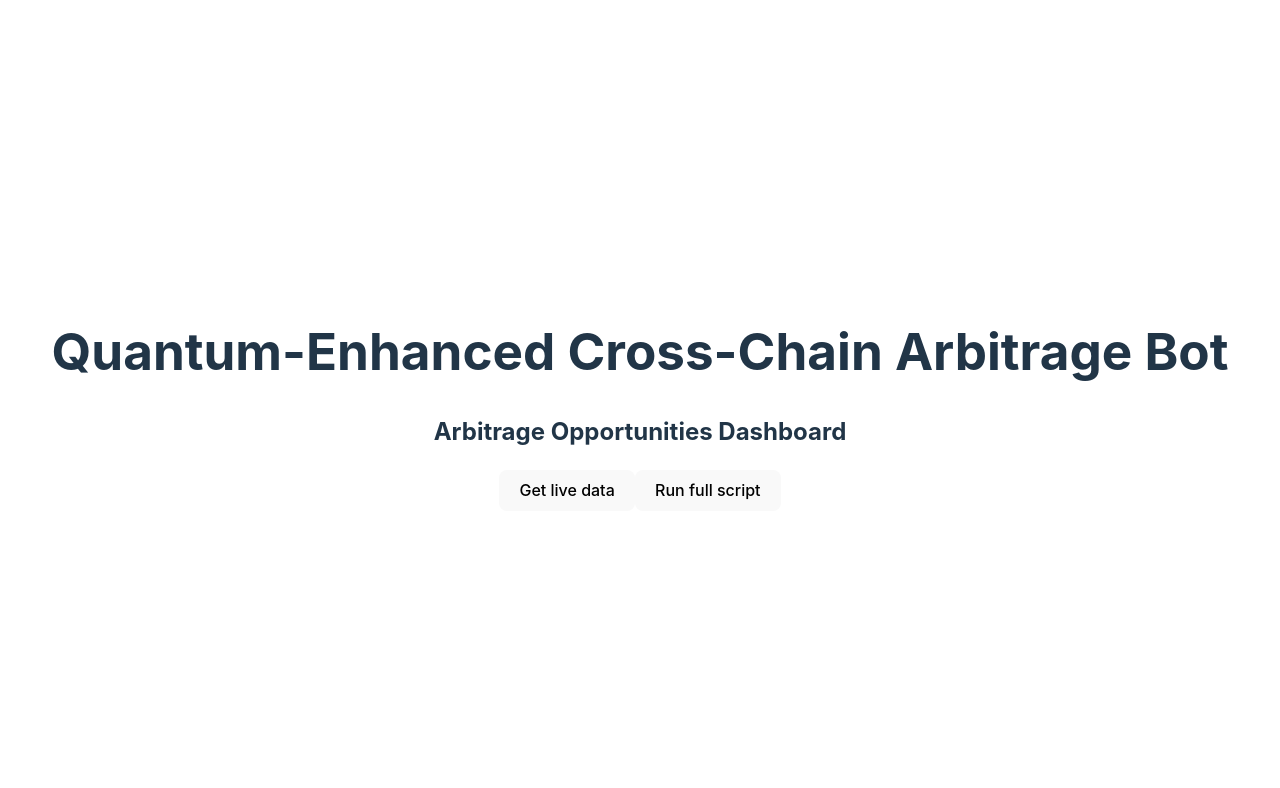
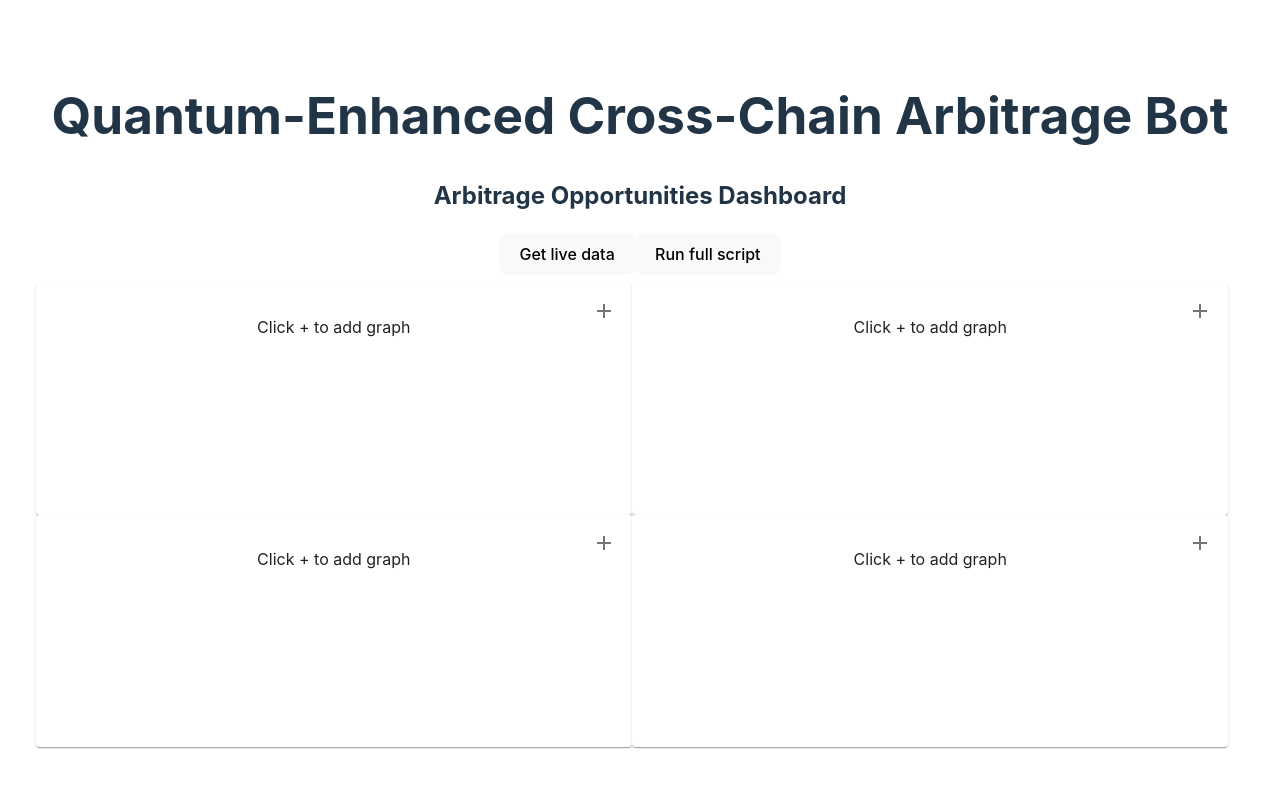
Before and after one commit to TumCucTom/quantum-cross-chain-arbitrage, a React (Vite) app in the folder code/web-app/qxab-frontend/: page / in a window 1280 px wide. Shown: the top 788 px of the page. Built offline with nearby package versions, Linux system fonts and the light colour scheme.

Commit message:
Made a grid with 4 graphs to observe the live/historical data

```diff
--- a/code/web-app/qxab-frontend/package.json
+++ b/code/web-app/qxab-frontend/package.json
@@ -10,6 +10,10 @@
     "preview": "vite preview"
   },
   "dependencies": {
+    "@emotion/react": "^11.14.0",
+    "@emotion/styled": "^11.14.0",
+    "@mui/icons-material": "^6.4.3",
+    "@mui/material": "^6.4.3",
     "react": "^19.0.0",
     "react-dom": "^19.0.0",
     "recharts": "^2.15.1"
--- a/code/web-app/qxab-frontend/src/components/ArbitageDashboard.tsx
+++ b/code/web-app/qxab-frontend/src/components/ArbitageDashboard.tsx
@@ -1,12 +1,18 @@
 import React, { useState } from 'react';
 import LiveDataGraph from './LiveDataGraph';
-import { CssBaseline } from '@mui/material';
+import Grid from '@mui/material/Grid';
+import { IconButton, Paper } from "@mui/material";
+import AddIcon from '@mui/icons-material/Add';
 
 const ArbitrageDashboard: React.FC = () => {
-  const [showGraph, setShowGraph] = useState(false);
+  const [graphs, setGraphs] = useState<boolean[]>(Array(4).fill(false));
 
-  const handleGetLiveData = () => {
-    setShowGraph(true);
+  const toggleGraph = (index: number) => {
+    setGraphs((prevGraphs) => {
+      const newGraphs = [...prevGraphs];
+      newGraphs[index] = !newGraphs[index]; // Toggle visibility
+      return newGraphs;
+    });
   };
 
   const handleRunFullScript = () => {
@@ -27,12 +33,44 @@ const ArbitrageDashboard: React.FC = () => {
   return (
     <div className="dashboard-container">
       <h2>Arbitrage Opportunities Dashboard</h2>
-      <div className="button-container">
-        <button onClick={handleGetLiveData}>Get live data</button>
-        <button onClick={handleRunFullScript}>Run full script</button>
+        {/* Buttons to fetch data and run script */}
+        <div className="button-container">
+          <button onClick={() => setGraphs(Array(4).fill(true))}>Get live data</button>
+          <button onClick={() => alert("Run full script functionality coming soon!")}>
+            Run full script
+          </button>
+        </div>
+
+        {/* 2x2 Grid Layout */}
+        <div style={{ marginTop: '24px' }}>
+          <Grid container spacing={2}>
+          {graphs.map((show, index) => (
+            // Each grid item takes up 50% width by using xs={6}.
+            // Notice we do not include an "item" prop.
+            <Grid xs={6} key={index}>
+              <Paper
+                style={{
+                  padding: 16,
+                  textAlign: 'center',
+                  position: 'relative',
+                  minHeight: 200,
+                }}
+              >
+                {/* The '+' icon toggles the graph */}
+                <IconButton
+                  onClick={() => toggleGraph(index)}
+                  style={{ position: 'absolute', top: 8, right: 8 }}
+                >
+                  <AddIcon />
+                </IconButton>
+
+                {/* Display the LiveDataGraph component if toggled on, otherwise a placeholder message */}
+                {show ? <LiveDataGraph /> : <p>Click + to add graph</p>}
+              </Paper>
+            </Grid>
+          ))}
+        </Grid>
       </div>
-      {showGraph && <LiveDataGraph />}
-
     </div>
   );
 };
--- a/code/web-app/qxab-frontend/src/components/LiveDataGraph.tsx
+++ b/code/web-app/qxab-frontend/src/components/LiveDataGraph.tsx
@@ -127,7 +127,7 @@ const historicalData: ArbitrageOpportunity[] = [
     const fetchLiveData = async () => {
       setLoading(true);
       try {
-        // This endpoint should return an array of data points: { time: string, value: number }
+        // WHERE THE API ENDPOINT WOULD BE CALLED FOR LIVE DATA!! CURRENTLY DUMMY DATA
         const response = { data: dummyData } as { data: ArbitrageOpportunity[] };;
         setData(response.data);
       } catch (error) {
@@ -141,7 +141,7 @@ const historicalData: ArbitrageOpportunity[] = [
     const fetchHistoricalData = async () => {
       setLoading(true);
       try {
-        // Simulated API call returning historical data
+        // WHERE THE API ENDPOINT WOULD BE CALLED FOR HISTORICAL DATA!! CURRENTLY DUMMY DATA
         const response = { data: historicalData } as { data: ArbitrageOpportunity[] };
         setData(response.data);
         setSliderValue(response.data.length);
```
Also changed, not shown: 1 other file (tests, documents, lock files or other folders).
